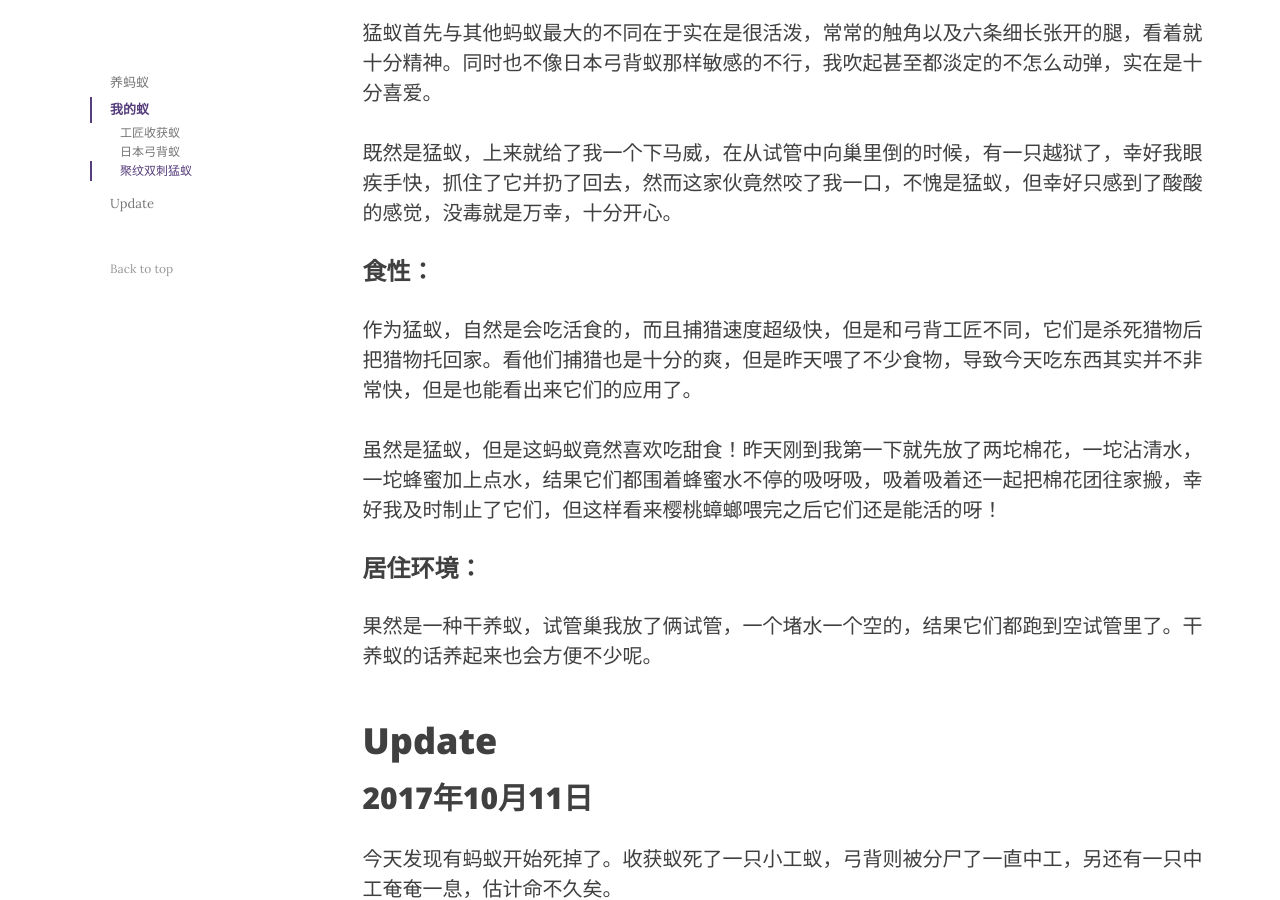
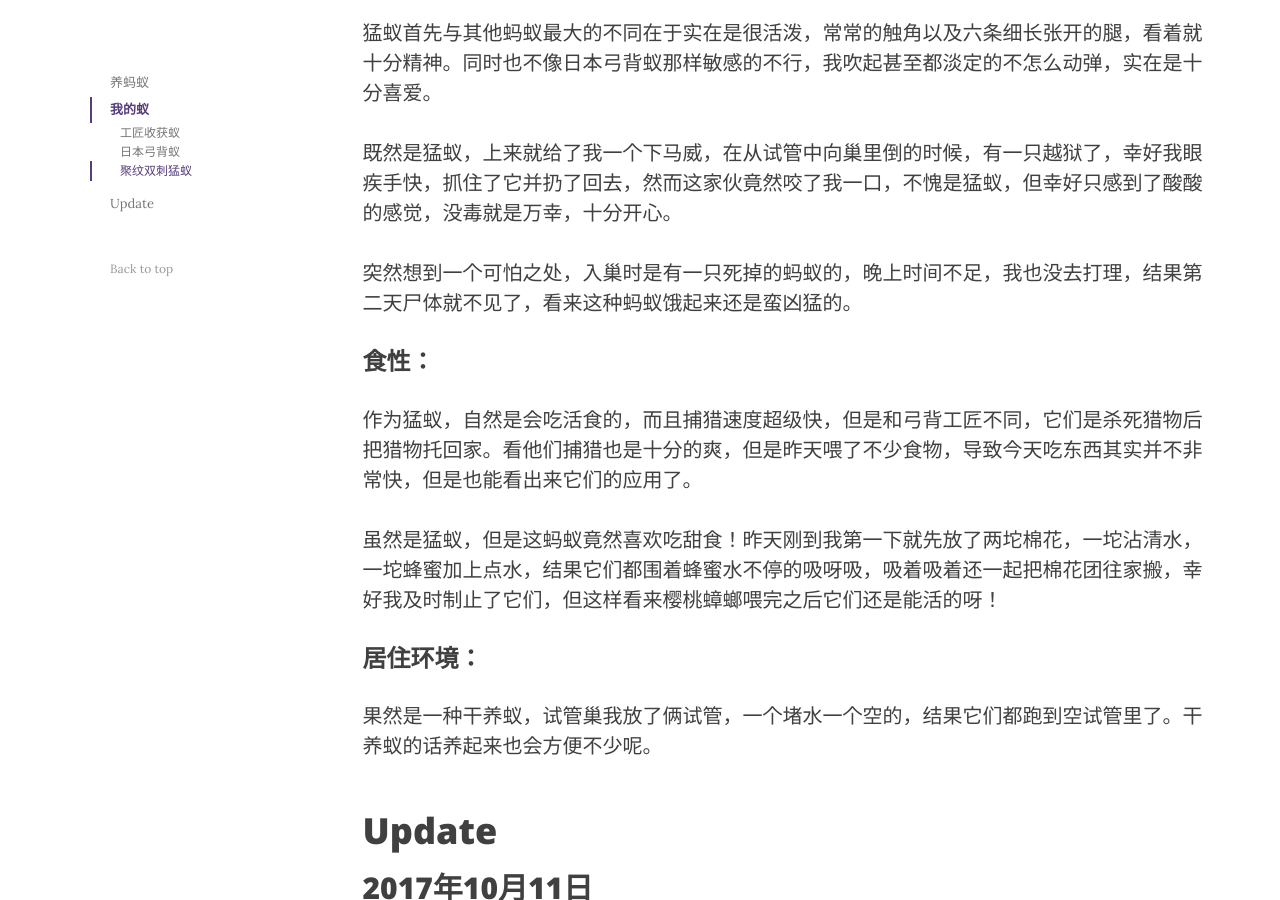
Before and after one commit to zhaobenx/zhaobenx.github.io, a Jekyll site: the page built from _posts/2017-10-10-love-ants.md, in a window 1280 px wide and 900 px high, scrolled down 2237 px. Built offline with Jekyll 4.4.1, drawn with Linux system fonts in a browser that asks for light colours; nearby versions of some CDN libraries; comment, search, counter and statistics services are not loaded.

Commit message:
Update 2017-10-10-love-ants.md

```diff
--- a/_posts/2017-10-10-love-ants.md
+++ b/_posts/2017-10-10-love-ants.md
@@ -51,6 +51,8 @@ published: true
 猛蚁首先与其他蚂蚁最大的不同在于实在是很活泼，常常的触角以及六条细长张开的腿，看着就十分精神。同时也不像日本弓背蚁那样敏感的不行，我吹起甚至都淡定的不怎么动弹，实在是十分喜爱。
 
 既然是猛蚁，上来就给了我一个下马威，在从试管中向巢里倒的时候，有一只越狱了，幸好我眼疾手快，抓住了它并扔了回去，然而这家伙竟然咬了我一口，不愧是猛蚁，但幸好只感到了酸酸的感觉，没毒就是万幸，十分开心。
+
+突然想到一个可怕之处，入巢时是有一只死掉的蚂蚁的，晚上时间不足，我也没去打理，结果第二天尸体就不见了，看来这种蚂蚁饿起来还是蛮凶猛的。
 
 ### 食性：
 
```
